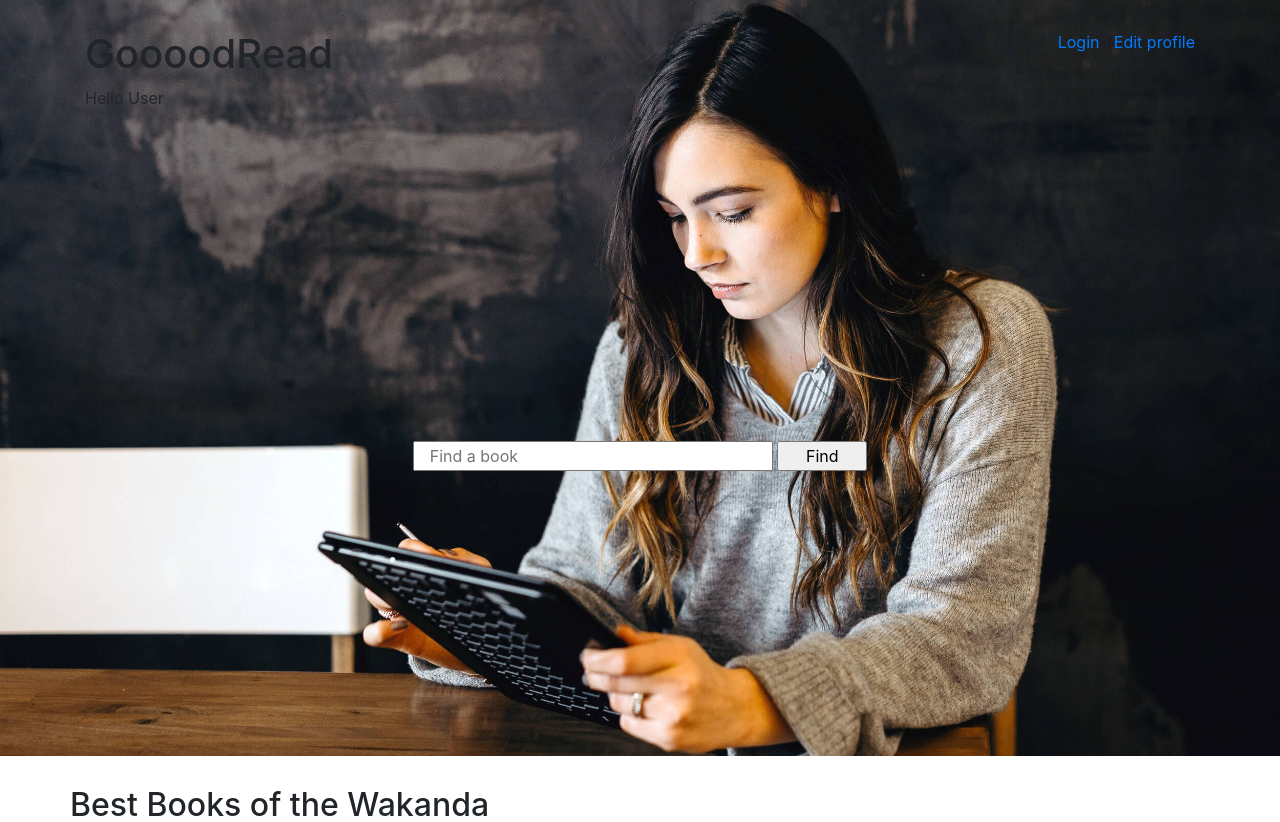
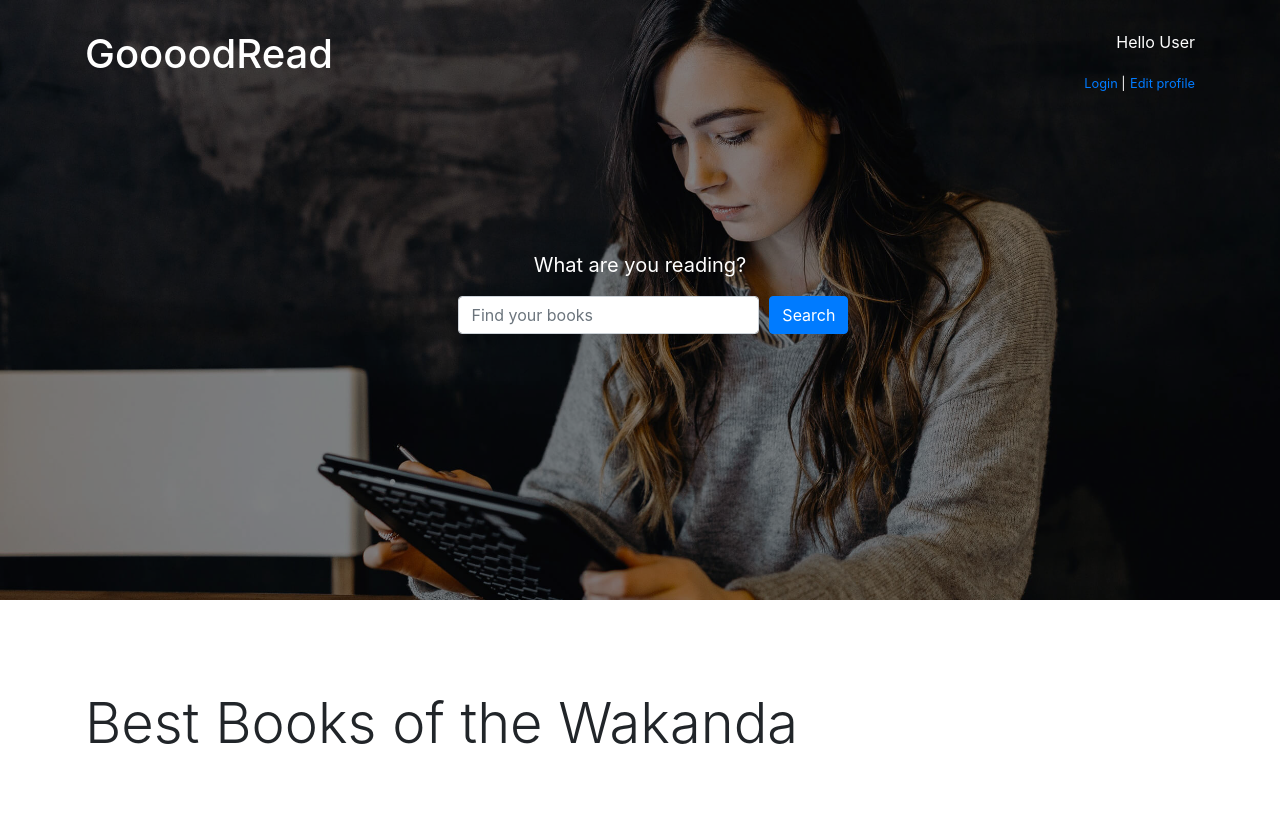
Before and after one commit to kanyu/CS501, a Flask app: page / in a window 1280 px wide. Shown: the top 822 px of the page. Run offline with Flask 2, Linux system fonts and the light colour scheme; some libraries are stand-ins or nearby versions.

Commit message:
creating template
creating template

```diff
--- a/project1/static/css/style.css
+++ b/project1/static/css/style.css
@@ -39,18 +39,52 @@ ul.description li{
 }
 
 #searchWrap{
-  display: flex;
+  /* display: flex; */
   height: 600px;
   justify-content: center;
   align-items: center;
+  /* margin-top: -30px; */
+}
+#pageSearch{
+  position: relative;
+  z-index: 2;
+}
+.dimmer{
+    background-color: rgba(0,0,0,.5);
+    width: 100%;
+    height: 600px;
+    position: absolute;
+    top:0px;
+    left: 0px;
+    z-index: 1;
+}
+#searchWrap blockquote{
+  /* margin: 0 auto;
+  display: block; */
+}
+form{
+  margin 0 auto;
 }
 .fullWidthBG{
   background: url(../../images/bg-15.jpg);
+  /* https://seegirlwork.com/automate-your-business/ */
   background-repeat: no-repeat;
   background-position: center;
   background-size: cover;
+  position: relative;
 }
 
 #pageHeader{
+  width: 100%;
   padding-top: 30px;
+  position: absolute;
+  top: 0px;
+  left: 0px;
+  z-index: 5;
 }
+#logo, .white{
+  color: #fff;
+}
+.bookCat{
+  margin: 60px 0;
+}
--- a/project1/templates/index.html
+++ b/project1/templates/index.html
@@ -20,26 +20,41 @@
 <body>
 <div class="wrapAllPage">
     <div class = "fullWidthBG">
-      <div class="container">
-        <!-- header -->
-        <div class="row" id="pageHeader">
+      <div class="dimmer"></div>
+      <!-- header -->
+      <div id="pageHeader">
+        <div class="container">
+        <div class="row">
           <div class="col-md-6">
-            <h1>GoooodRead</h1>
-            <p>Hello User</p>
+            <h1 id="logo">GoooodRead</h1>
           </div>
 
           <div class="col-md-6 text-right">
-            <a href="#">Login</a> |
-            <a href="#">Edit profile</a>
+            <p class="white">Hello User</p>
+            <a href="#" class="small">Login</a><span class="white small"> |</span>
+            <a href="#" class="small">Edit profile</a>
           </div>
         </div>
-        <!-- /header -->
+      </div>
+      </div>
+      <!-- /header -->
+      <div class="container" id="pageSearch">
         <!-- start form section -->
-        <div class="row d-flex flex-wrap align-content-sm-center" id="searchWrap">
-          <div class="col-md-6 text-center">
-            <form name="searForm" action="search" accept-charset="UTF-8" method="get">
-                <input type="text" name="shelf" id="shelf" placeholder="Find a book" class="col-sm-8">
-                <input type="submit" value="Find" class="col-sm-2">
+        <div class="row" id="searchWrap">
+          <div>
+            <blockquote class="blockquote text-center">
+              <p class="mb-0 white">What are you reading?</p>
+            </blockquote>
+            <form>
+              <div class="form-row">
+                <div class="form-group col-md-10">
+                  <input type="email" class="form-control" id="inputEmail4" placeholder="Find your books">
+                </div>
+                <div class="form-group col-md-2">
+                  <button type="submit" class="btn btn-primary">Search</button>
+                </div>
+              </div>
+
             </form>
           </div>
         </div>
@@ -49,8 +64,8 @@
     <!-- books section -->
     <div class="container">
       <div class="row d-flex flex-wrap" id="bookSection">
-          <div class="bookCat w-100">
-            <h2 class="brownBackground">Best Books of the Wakanda</h2>
+          <div class="bookCat col-12">
+            <h2 class="display-4">Best Books of the Wakanda</h2>
           </div>
           <!-- abook -->
           <div class="aBook col-sm-2">
@@ -275,7 +290,7 @@
       <!-- pagination -->
       <div class="flex-row">
         <nav aria-label="Page navigation example">
-          <ul class="pagination justify-content-end">
+          <ul class="pagination pagination-sm justify-content-end">
             <li class="page-item"><a class="page-link" href="#">Previous</a></li>
             <li class="page-item"><a class="page-link" href="#">1</a></li>
             <li class="page-item"><a class="page-link" href="#">2</a></li>
@@ -285,6 +300,18 @@
         </nav>
       </div>
       <!-- /pagination -->
+
+      <footer class="bd-footer text-muted">
+      <div class="container-fluid p-3 p-md-5">
+        <ul class="bd-footer-links">
+          <li><a href="https://github.com/twbs/bootstrap">GitHub</a></li>
+          <li><a href="https://twitter.com/getbootstrap">Twitter</a></li>
+          <li><a href="/docs/4.3/about/overview/">About</a></li>
+        </ul>
+        <p>Designed and built with <a href="/docs/4.3/about/team/">Bootstrap</a> with the help of <a href="https://github.com/twbs/bootstrap/graphs/contributors">Havard Web CS-50</a>.</p>
+        <p>Licensed: Free</p>
+      </div>
+    </footer>
     </div>
 </div>
 </body>
```
Also changed, not shown: 1 other file.
